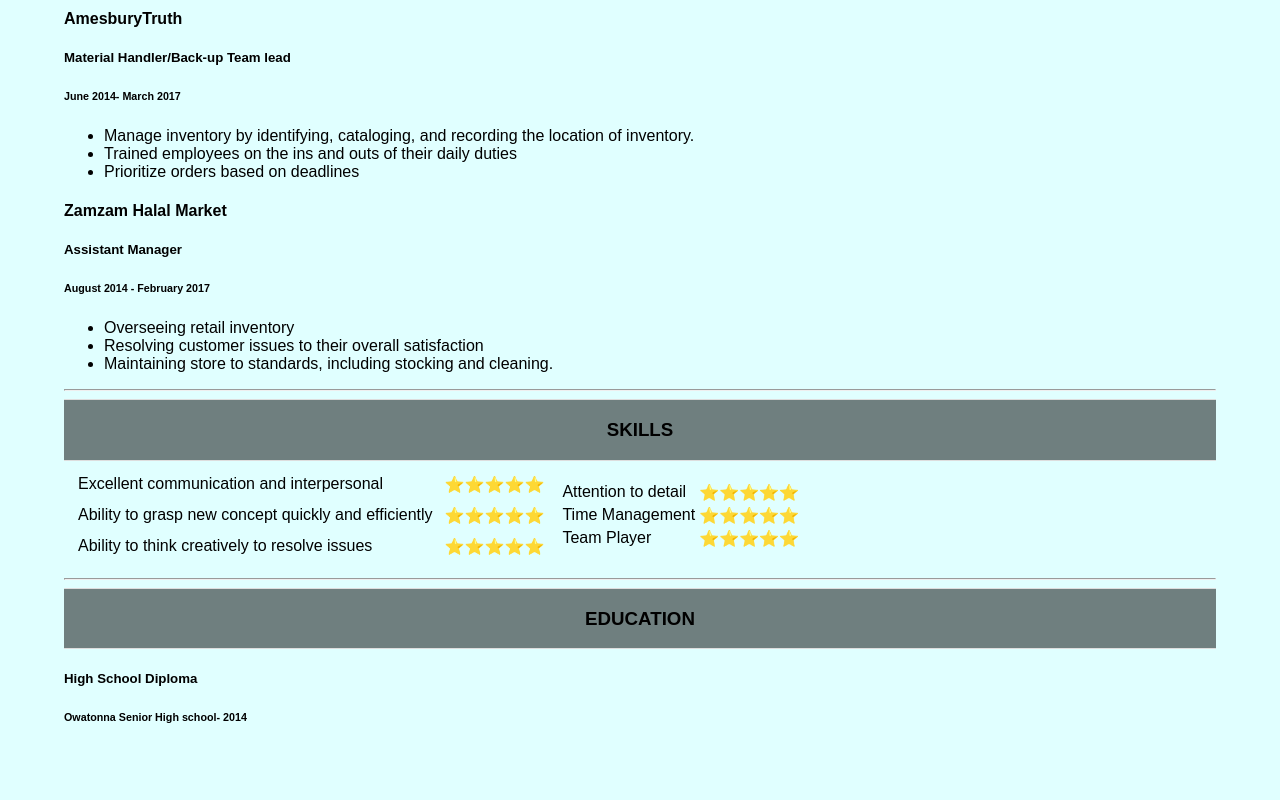
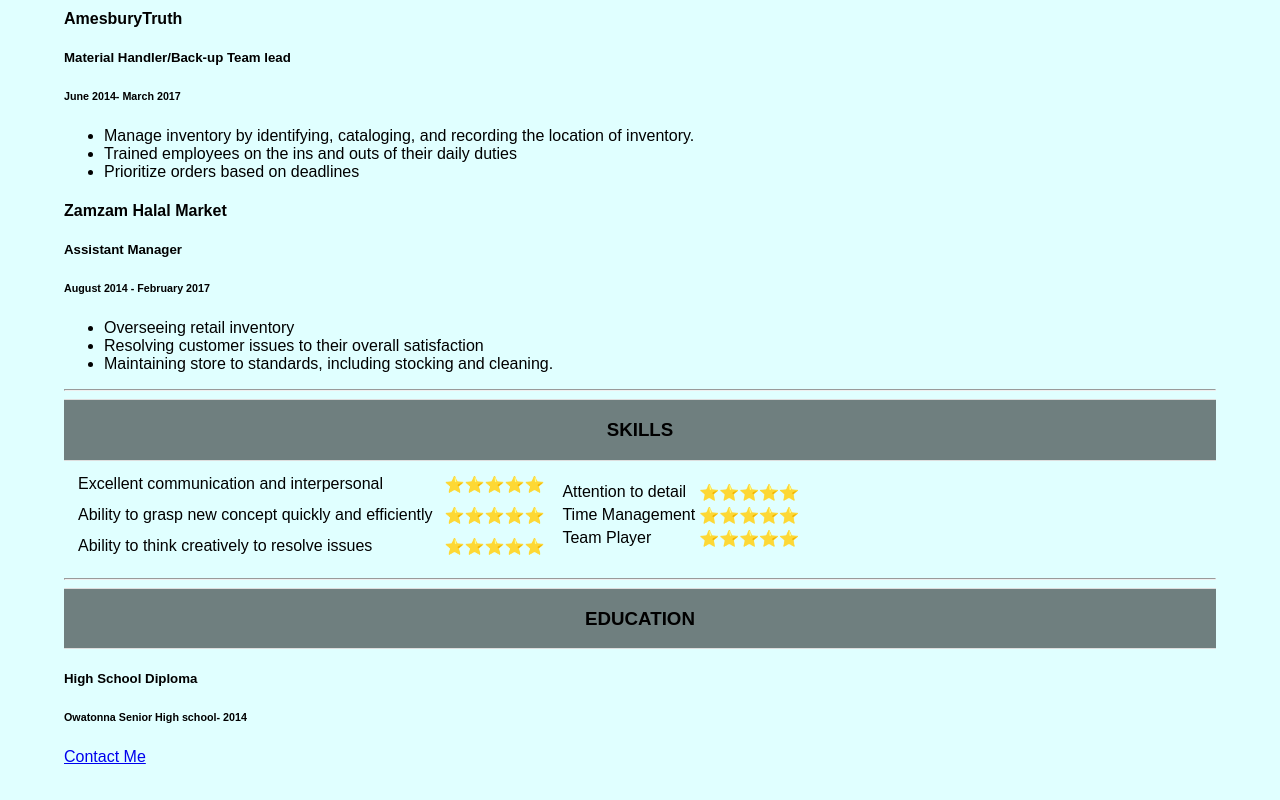
Before and after one commit to Moyusuf2/moyusuf2.github.io, a plain HTML site: page index.html in a window 1280 px wide. Shown: the part 724-1524 px from the top of the page. Drawn offline with Linux system fonts and the light colour scheme.

Commit message:
Update index.html

```diff
--- a/index.html
+++ b/index.html
@@ -120,5 +120,8 @@
     <h5>High School Diploma</h5>
     <h6>Owatonna Senior High school- 2014</h6>
   </div>
-</body>
+  <div>
+    <a href="contact.html">Contact Me</a>
+  </div>
+  </body>
 </html>
```
